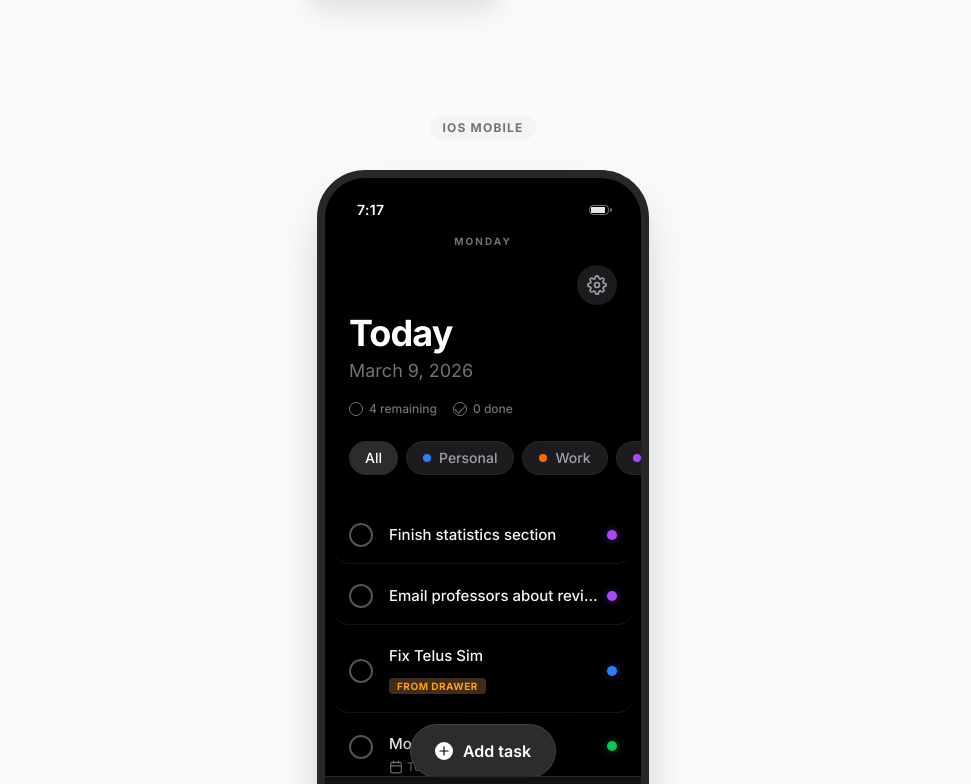
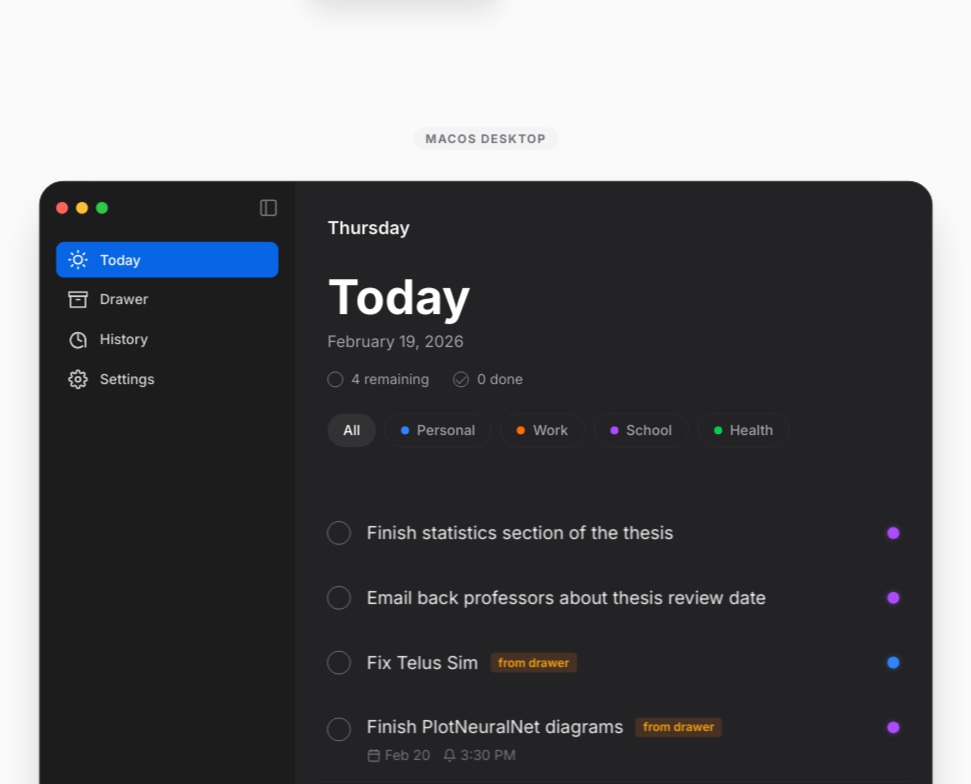
Before and after one commit to TodayListApp/todaylistapp.github.io, a React (Vite) app: page / in a window 1280 px wide. Shown: the part 556-1340 px from the top of the page, without its empty margins (157-1128 px from the left). Built offline with nearby package versions, Linux system fonts and the light colour scheme.

Commit message:
Refactor Filter Pills and task item styles for improved layout

```diff
--- a/components/IosMockup.tsx
+++ b/components/IosMockup.tsx
@@ -59,7 +59,7 @@
         </div>
 
         {/* Filter Pills */}
-        <div className="px-6 flex gap-2 mb-6 overflow-x-auto pb-2 scrollbar-hide">
+        <div className="px-6 flex gap-2 mb-3 overflow-x-auto pb-2 scrollbar-hide">
           {[
             { label: "All", color: null, active: true },
             { label: "Personal", color: "bg-blue-500", active: false },
@@ -93,11 +93,6 @@
                 glow: "shadow-[0_0_8px_rgba(168,85,247,0.4)]",
               },
               {
-                label: "Email professors about review",
-                color: "bg-purple-500",
-                glow: "shadow-[0_0_8px_rgba(168,85,247,0.4)]",
-              },
-              {
                 label: "Fix Telus Sim",
                 color: "bg-blue-500",
                 glow: "shadow-[0_0_8px_rgba(59,130,246,0.4)]",
@@ -113,7 +108,7 @@
             ].map((task) => (
               <div
                 key={task.label}
-                className={`group flex ${task.date ? "items-start" : "items-center"} py-4 border-b border-zinc-800/50 hover:bg-white/5 active:bg-white/10 -mx-4 px-4 transition-colors rounded-2xl cursor-pointer`}
+                className={`group flex ${task.date ? "items-start" : "items-center"} py-3 border-b border-zinc-800/50 hover:bg-white/5 active:bg-white/10 -mx-4 px-4 transition-colors rounded-2xl cursor-pointer`}
               >
                 <div
                   className={`w-6 h-6 rounded-full border-2 border-zinc-600 mr-4 shrink-0 transition-colors group-hover:border-zinc-400 group-active:bg-white/10 ${task.date ? "mt-0.5" : ""}`}
@@ -161,7 +156,7 @@
         </div>
 
         {/* Floating Add Task */}
-        <div className="absolute bottom-26 left-0 right-0 flex justify-center pointer-events-none z-10">
+        <div className="absolute bottom-28 left-0 right-0 flex justify-center pointer-events-none z-10">
           <button className="pointer-events-auto bg-[#2C2C2E] hover:bg-[#3A3A3C] active:bg-[#4A4A4C] text-white px-6 py-3.5 rounded-full font-semibold flex items-center gap-2.5 shadow-[0_8px_30px_rgb(0,0,0,0.6)] border border-white/10 transition-all hover:scale-105 active:scale-95 cursor-pointer">
             <div className="bg-white rounded-full p-0.5">
               <PlusIcon className="w-3.5 h-3.5 text-black" />
--- a/components/MockupCarousel.tsx
+++ b/components/MockupCarousel.tsx
@@ -7,10 +7,10 @@
   const [index, setIndex] = useState(1);
 
   useEffect(() => {
-    // const timer = setInterval(() => {
-    //   setIndex((prev) => (prev === 0 ? 1 : 0));
-    // }, 5000);
-    // return () => clearInterval(timer);
+    const timer = setInterval(() => {
+      setIndex((prev) => (prev === 0 ? 1 : 0));
+    }, 5000);
+    return () => clearInterval(timer);
   }, []);
 
   return (
```
